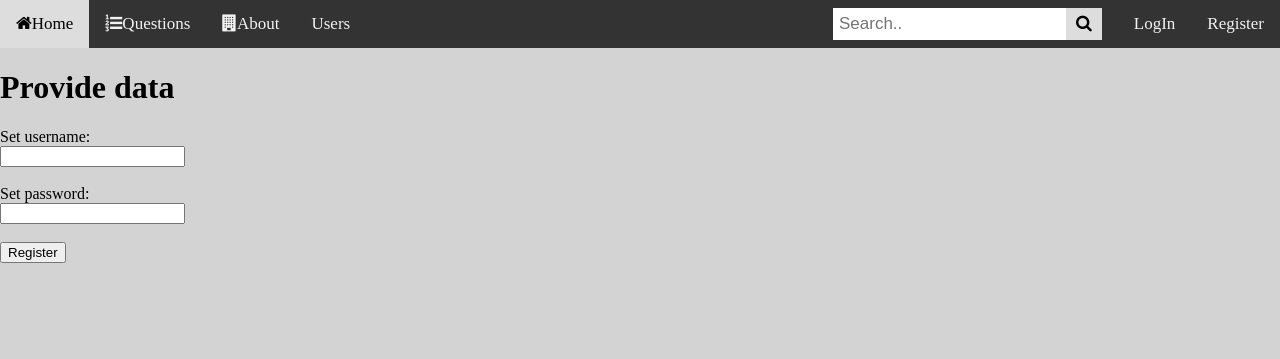
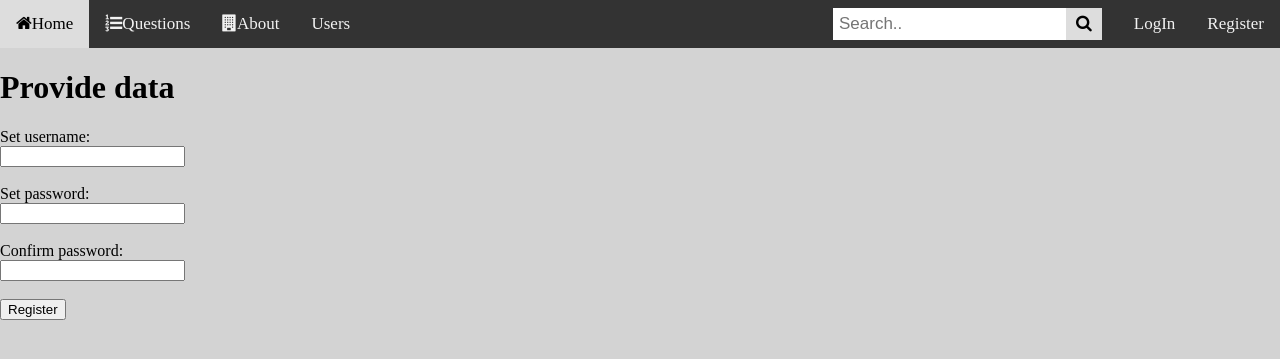
Before and after one commit to Boner1975/WebApp, a Flask app: page /registration in a window 1280 px wide. Shown: the top 359 px of the page. Run offline with Flask 2, Linux system fonts and the light colour scheme.

Commit message:
Add confirmation field for register option

```diff
--- a/Templates/Registration.html
+++ b/Templates/Registration.html
@@ -14,7 +14,10 @@
             <input name = "user_name" id = "user_name" type = "text" minlength="5" maxlength="100" value="">
             <br><br>
             <label for = "password">Set password:</label><br>
-            <input name = "password" id = "password" minlength="5" maxlength="500"></input>
+            <input name = "password" id = "password" type="password" minlength="5" maxlength="500"></input>
+            <br><br>
+            <label for = "password1">Confirm password:</label><br>
+            <input name = "password1" id = "password1" type="password" minlength="5" maxlength="500"></input>
             <br><br>
             <input type="submit" value="Register">
             <label name="message">{{ message }}</label>
--- a/server.py
+++ b/server.py
@@ -327,8 +327,10 @@ def registration():
         users = data_manager.get_users()
         if data['user_name'] in [element['user_name'] for element in users]:
             return render_template("registration.html", message='This username already exist in database, choose another one')
-        elif data['user_name'] == '' or data['password'] == '':
-            return render_template("registration.html", message='Please fill in both fields')
+        elif data['user_name'] == '' or data['password'] == '' or data['password1'] == '':
+            return render_template("registration.html", message='Please fill in all fields')
+        elif data['user_name'] != '' and data['password'] != data['password1']:
+            return render_template("registration.html", message='Confirmation failed. Try again.')
 
         data['user_id'] = data_manager.greatest_user_id() + 1
         data['registration_date'] = data_manager.submission_time()
```
